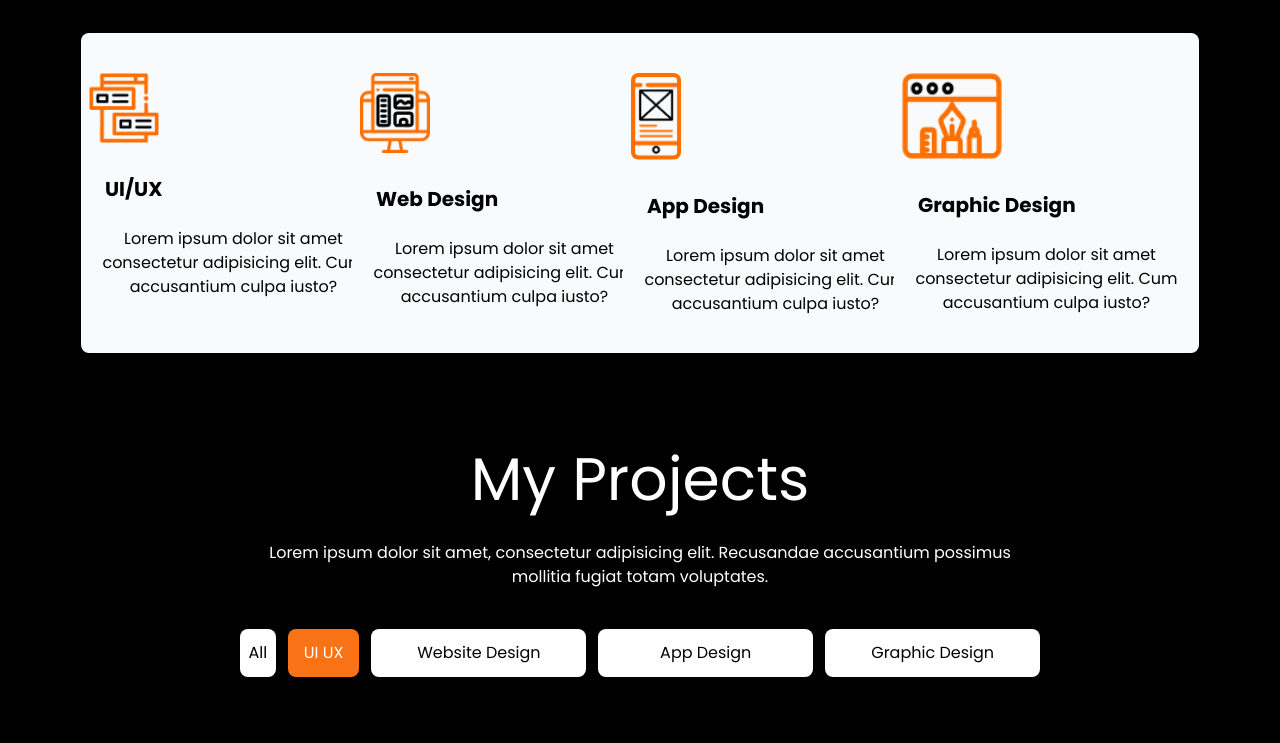
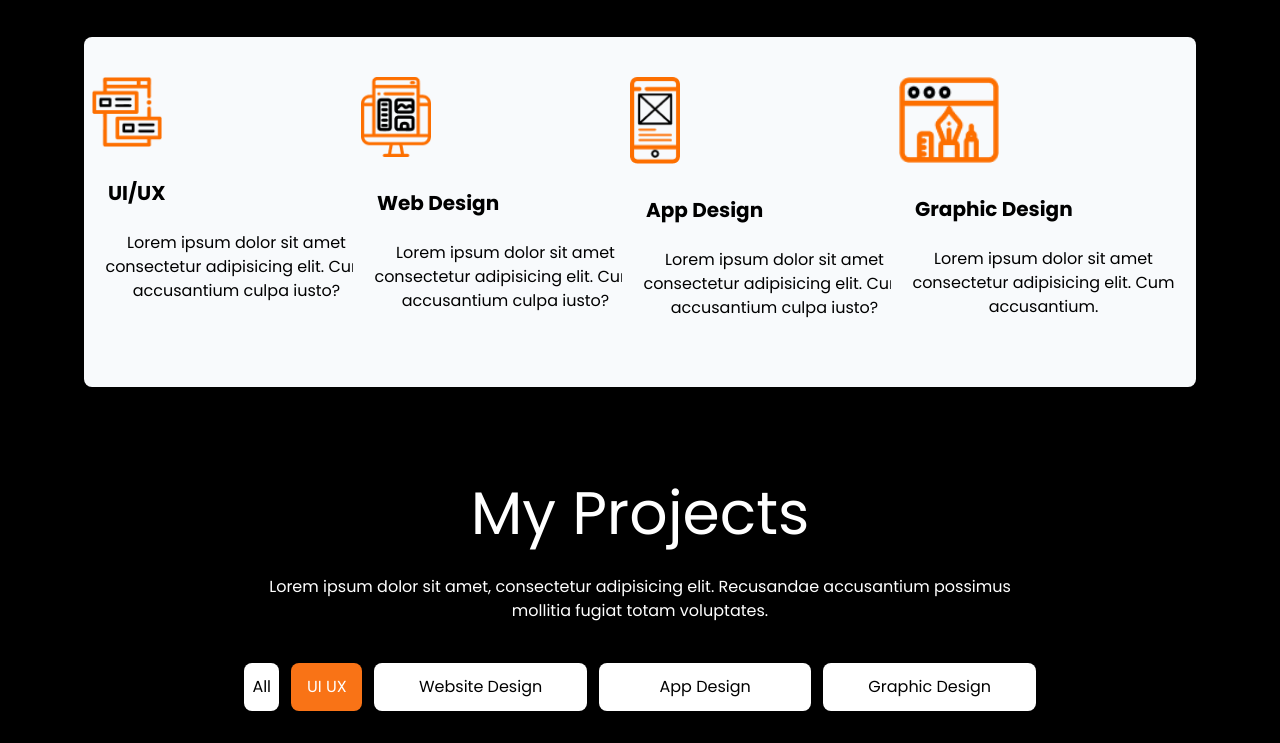
Before and after one commit to harnoorpreetsingh/Designing_Responsive_HomePage_from_Figma_and_TailwindCSS, a plain HTML site: page index.html in a window 1280 px wide. Shown: the part 1645-2388 px from the top of the page. Drawn offline with nearby package versions, Linux system fonts and the light colour scheme; files whose address does not match are found by name.

Commit message:
responsiveness update

```diff
--- a/index.html
+++ b/index.html
@@ -15,7 +15,7 @@
     font-family: "Poppins", sans-serif;
 }
 </style>
-<body   class="bg-black   max-w-[1920px] p-2 md:p-0  mx-auto  ">
+<body   class="bg-black   max-w-[1920px] p-2 md:p-1  mx-auto  ">
 
      <div class=" navbar  flex sm:flex-row justify-between text-white mt-4 lg:mx-28">
 
@@ -38,7 +38,7 @@
             <h4 class="text-white text-3xl md:mt-8 ">Hi i am</h4>
             <h3 class="text-orange-500 text-4xl md:mt-4 ">Muhammad Bin Jameel</h4>
                 <h1 class="text-white text-[74px] md:text-9xl font-bold">UI & UX</h1>
-                <h1 class="text-white text-[74px] md:text-9xl md:ml-44 font-bold">Designer</h1>
+                <h1 class="text-white text-[74px] md:text-9xl xl:ml-44 font-bold">Designer</h1>
                 <p class="text-white md:text-2xl md:mt-14">Lorem ipsum dolor sit amet consectetur adipisicing elit. Voluptatibus ducimus
                     tempora architecto vitae sapiente ea laboriosam nulla ex obcaecati sequi.</p>
                 <button class="border-white md:mt-16 mt-10 h-8 w-32 rounded-sm	text-white bg-orange-500 ml-0">Hire Me</button>
@@ -98,31 +98,31 @@
             voluptatem repellendus numquam asperiores pariatur.</p>
         <div class="cards p-[80px]  lg:p-[0px] grid grid-cols-1 md:grid-cols-2 lg:grid-cols-4 lg:placeitems-center justify-items-center gap-7">
 
-            <div class="cards h-80 w-[320px] sm:w-[400px] md:w-[300px] lg:w-[240px] xl:w-[305px] gap-1  rounded-lg bg-slate-50 text-black">
+            <div class="cards h-80 w-[320px] sm:w-[400px] md:w-[300px] lg:w-[200px] lg:h-[350px] xl:w-[305px] gap-1  rounded-lg bg-slate-50 text-black">
                 <img src="../public/1stIcon.png" alt="" class="mt-10 m-2 w-[70px]">
                 <h3 class="text-left m-2 text-xl p-4 font-bold mt-4">UI/UX</h3>
                 <p>Lorem ipsum dolor sit amet consectetur adipisicing elit. Cum accusantium culpa iusto?</p>
             </div>
 
 
-             <div class="cards h-80 w-[320px] sm:w-[400px] md:w-[300px] lg:w-[240px] gap-1 xl:w-[305px] rounded-lg bg-slate-50 text-black">
+             <div class="cards h-80 w-[320px] sm:w-[400px] md:w-[300px] lg:w-[200px] lg:h-[350px] gap-1 xl:w-[305px] rounded-lg bg-slate-50 text-black">
                 <img src="../public/web.png" alt="" class="mt-10 m-2 w-[70px]">
                 <h3 class="text-left m-2 text-xl p-4 font-bold mt-4"> Web Design</h3>
                 <p>Lorem ipsum dolor sit amet consectetur adipisicing elit. Cum accusantium culpa iusto?</p>
             </div>
 
 
-            <div class="cards h-80 w-[320px] sm:w-[400px] md:w-[300px] lg:w-[240px] gap-1 xl:w-[305px] rounded-lg bg-slate-50 text-black">
+            <div class="cards h-80 w-[320px] sm:w-[400px] md:w-[300px] lg:w-[200px] lg:h-[350px] gap-1 xl:w-[305px] rounded-lg bg-slate-50 text-black">
                 <img src="../public/mobile.png" alt="" class="mt-10 m-2 w-[50px]">
                 <h3 class="text-left m-2 text-xl p-4 font-bold mt-4"> App Design</h3>
                 <p>Lorem ipsum dolor sit amet consectetur adipisicing elit. Cum accusantium culpa iusto?</p>
             </div>
 
 
-            <div class="cards h-80 w-[320px] sm:w-[400px] md:w-[300px] gap-1 lg:w-[240px] xl:w-[305px] rounded-lg bg-slate-50 text-black">
+            <div class="cards h-80 w-[320px] sm:w-[400px] md:w-[300px] gap-1 lg:w-[200px] lg:h-[350px] xl:w-[305px] rounded-lg bg-slate-50 text-black">
                 <img src="../public/graphic.png" alt="" class="mt-10 m-2 w-[100px]">
                 <h3 class="text-left m-2 text-xl p-4 font-bold mt-4">Graphic Design</h3>
-                <p>Lorem ipsum dolor sit amet consectetur adipisicing elit. Cum accusantium culpa iusto?</p>
+                <p>Lorem ipsum dolor sit amet consectetur adipisicing elit. Cum accusantium.</p>
             </div>
         </div>
     </div>
```
